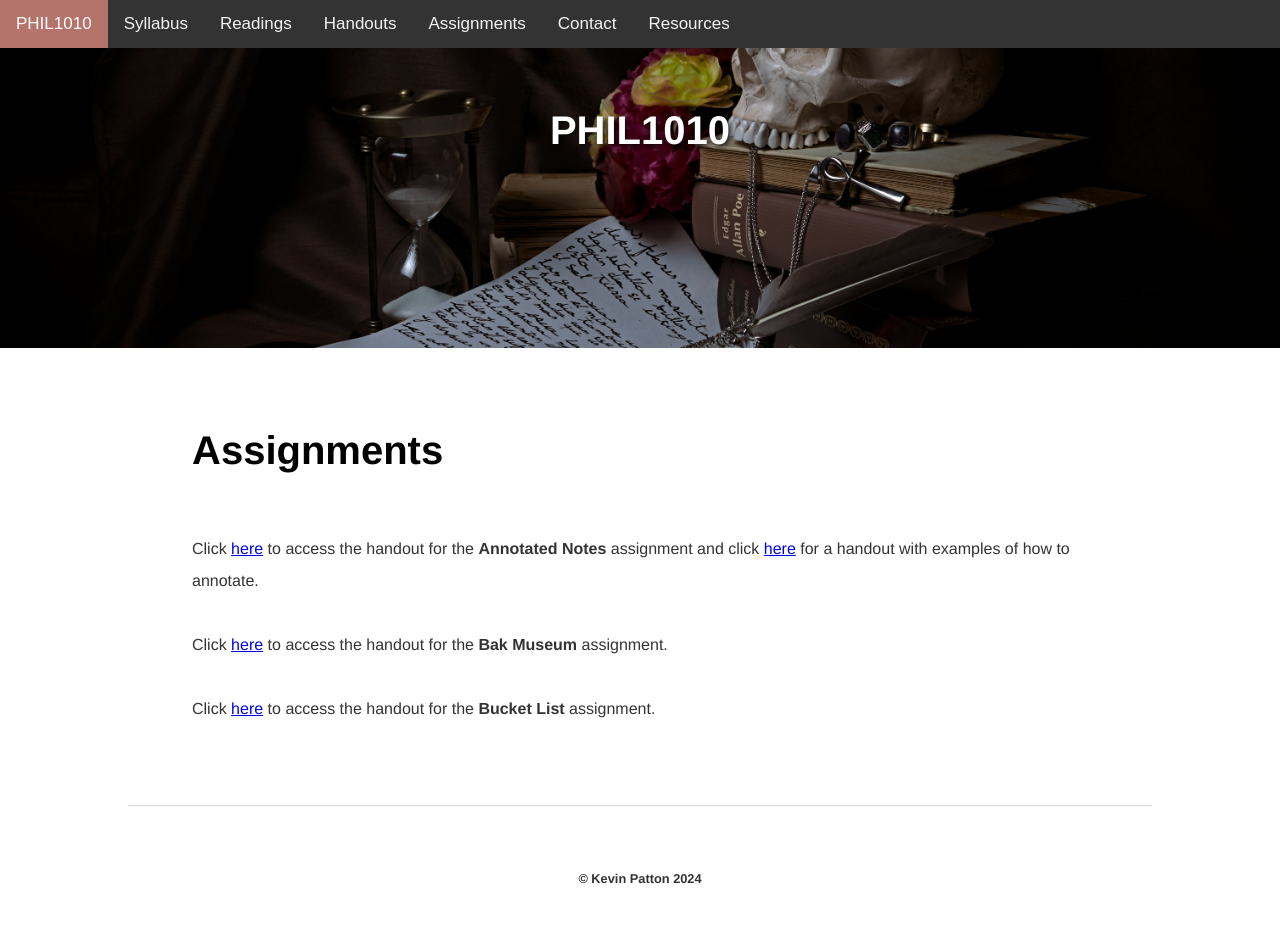
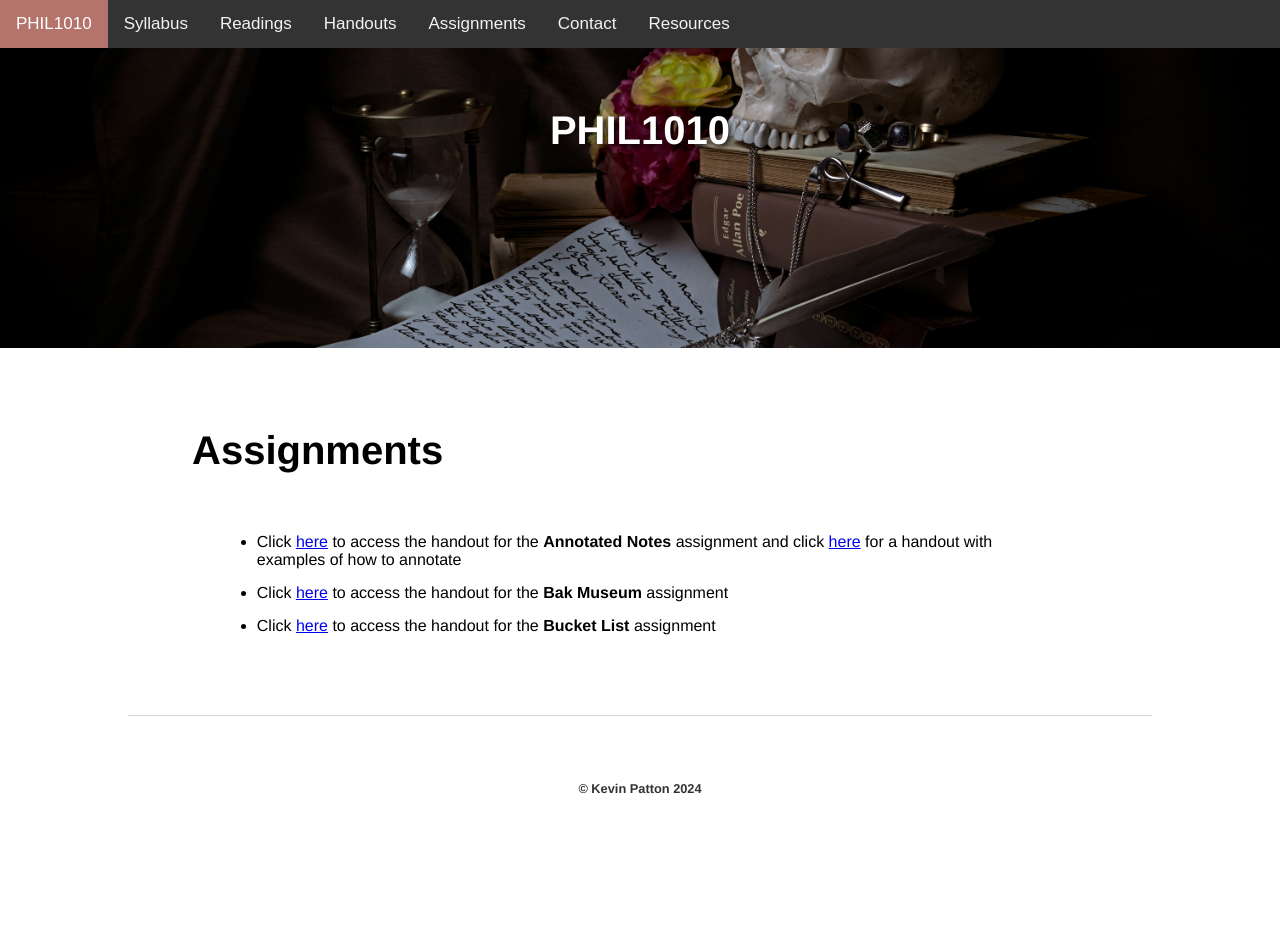
Before and after one commit to kevinjpatton/kevinjpatton.github.io, a Jekyll site: the page built from teaching/phil_1010/assignments/index.html, in a window 1280 px wide. Built offline with Jekyll 4.4.1, drawn with Linux system fonts in a browser that asks for light colours; Markdown is read by kramdown in place of the engine named in the settings; after the commit the page ends 900 px from its top, so only the background shows below that.

Commit message:
Update index.html

```diff
--- a/teaching/phil_1010/assignments/index.html
+++ b/teaching/phil_1010/assignments/index.html
@@ -3,4 +3,8 @@
 title: PHIL1010 - Assignments
 ---
 <h1>Assignments</h1>
-<p>Click <a href="/teaching/commonresources/Handout - Weekly Annotations.pdf" target="_blank">here</a> to access the handout for the <b>Annotated Notes</b> assignment and click <a href="/pedagogy/handouts/Handout - Annotated Notes.pdf" target="_blank">here</a> for a handout with examples of how to annotate.<br><br>Click <a href="/teaching/phil_1010/assignments/Handout - Bak.pdf" target="_blank">here</a> to access the handout for the <b>Bak Museum</b> assignment.<br><br>Click <a href="/teaching/phil_1010/assignments/Handout - Bucket List.pdf" target="_blank">here</a> to access the handout for the <b>Bucket List</b> assignment.</p>
+<ul class="standard-list">
+<li>Click <a href="/teaching/commonresources/Handout - Weekly Annotations.pdf" target="_blank">here</a> to access the handout for the <b>Annotated Notes</b> assignment and click <a href="/pedagogy/handouts/Handout - Annotated Notes.pdf" target="_blank">here</a> for a handout with examples of how to annotate</li>
+<li>Click <a href="/teaching/phil_1010/assignments/Handout - Bak.pdf" target="_blank">here</a> to access the handout for the <b>Bak Museum</b> assignment</li>
+<li>Click <a href="/teaching/phil_1010/assignments/Handout - Bucket List.pdf" target="_blank">here</a> to access the handout for the <b>Bucket List</b> assignment</li>
+</ul>
```
